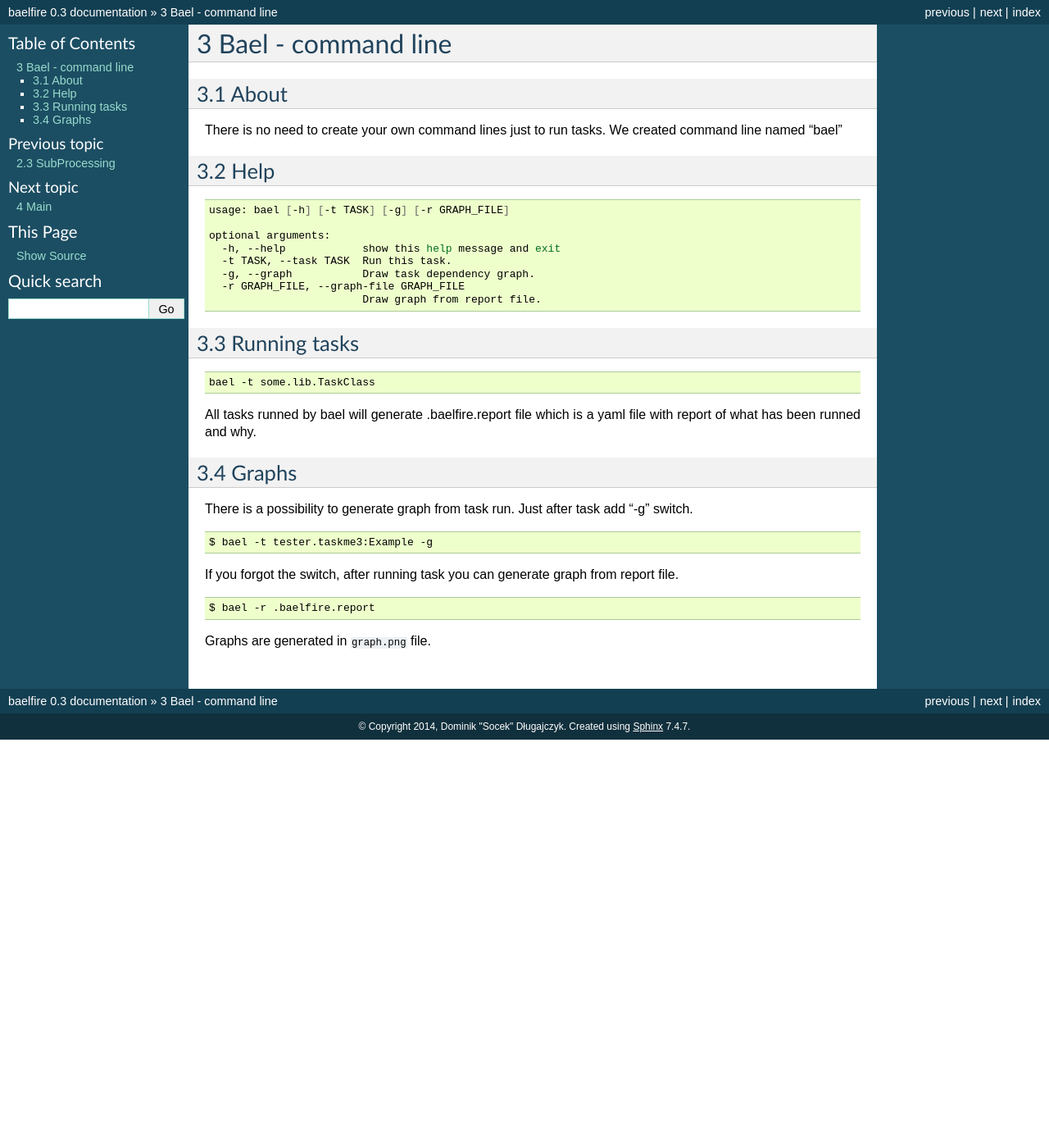
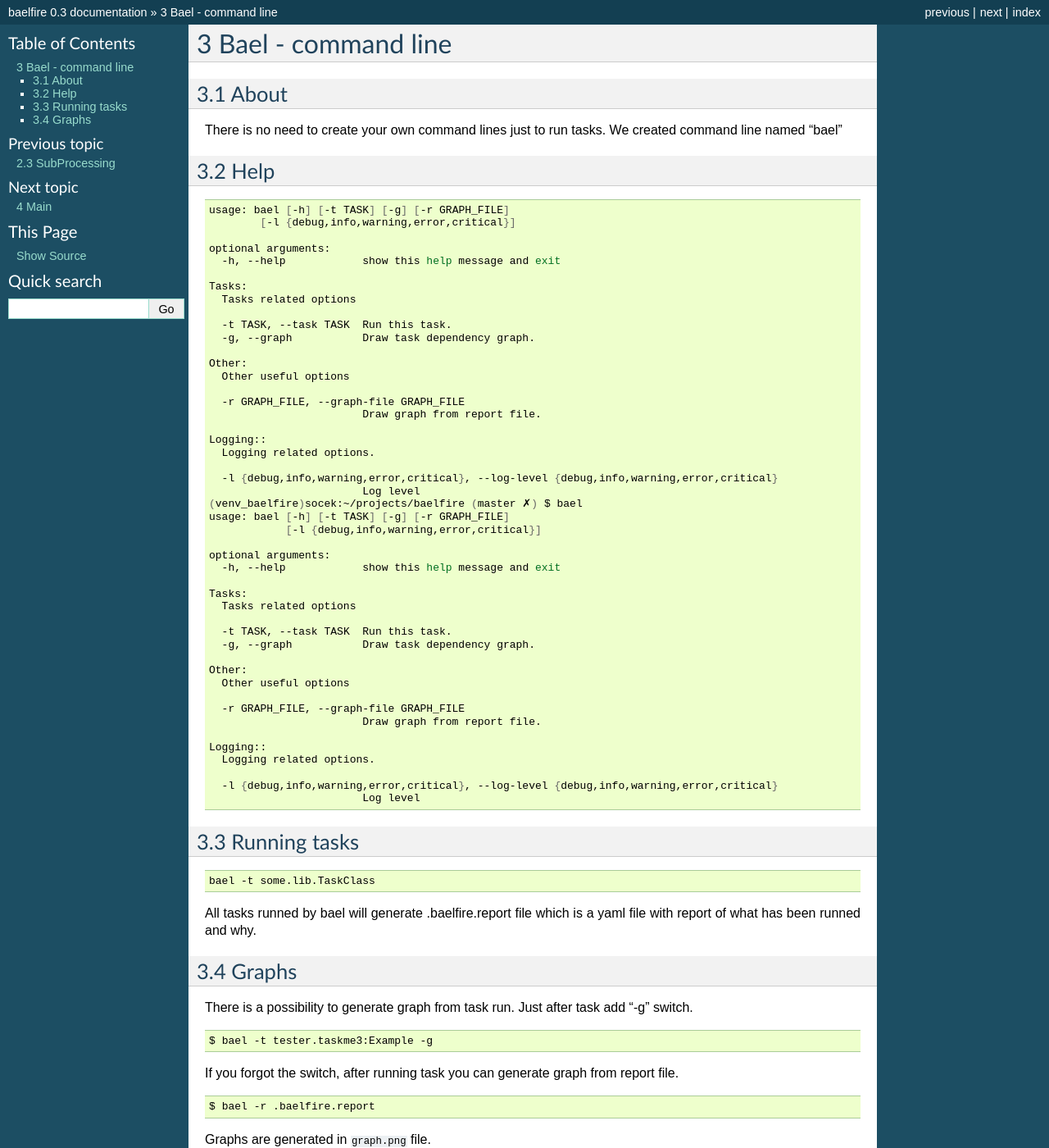
Before and after one commit to socek/baelfire, a Sphinx documentation site: the page built from doc/bael.rst, in a window 1280 px wide and 1400 px high. Shown: the whole window at 82% size. Built offline with Sphinx 7.4.7, drawn with Linux system fonts in a browser that asks for light colours.

Commit message:
Logging in bael configuration.

```diff
--- a/doc/bael.rst
+++ b/doc/bael.rst
@@ -13,13 +13,52 @@
 .. code-block:: bash
 
     usage: bael [-h] [-t TASK] [-g] [-r GRAPH_FILE]
+            [-l {debug,info,warning,error,critical}]
 
     optional arguments:
       -h, --help            show this help message and exit
+
+    Tasks:
+      Tasks related options
+
       -t TASK, --task TASK  Run this task.
       -g, --graph           Draw task dependency graph.
+
+    Other:
+      Other useful options
+
       -r GRAPH_FILE, --graph-file GRAPH_FILE
                             Draw graph from report file.
+
+    Logging::
+      Logging related options.
+
+      -l {debug,info,warning,error,critical}, --log-level {debug,info,warning,error,critical}
+                            Log level
+    (venv_baelfire)socek:~/projects/baelfire (master ✗) $ bael
+    usage: bael [-h] [-t TASK] [-g] [-r GRAPH_FILE]
+                [-l {debug,info,warning,error,critical}]
+
+    optional arguments:
+      -h, --help            show this help message and exit
+
+    Tasks:
+      Tasks related options
+
+      -t TASK, --task TASK  Run this task.
+      -g, --graph           Draw task dependency graph.
+
+    Other:
+      Other useful options
+
+      -r GRAPH_FILE, --graph-file GRAPH_FILE
+                            Draw graph from report file.
+
+    Logging::
+      Logging related options.
+
+      -l {debug,info,warning,error,critical}, --log-level {debug,info,warning,error,critical}
+                            Log level
 
 3.3 Running tasks
 -----------------
--- a/doc/base.rst
+++ b/doc/base.rst
@@ -129,6 +129,7 @@
     :linenos:
 
 .. code-block:: bash
+
     $ (master ✗) $ python doc11.py
     Description for something: testme
     testme
```
Also changed, not shown: 2 other files.
